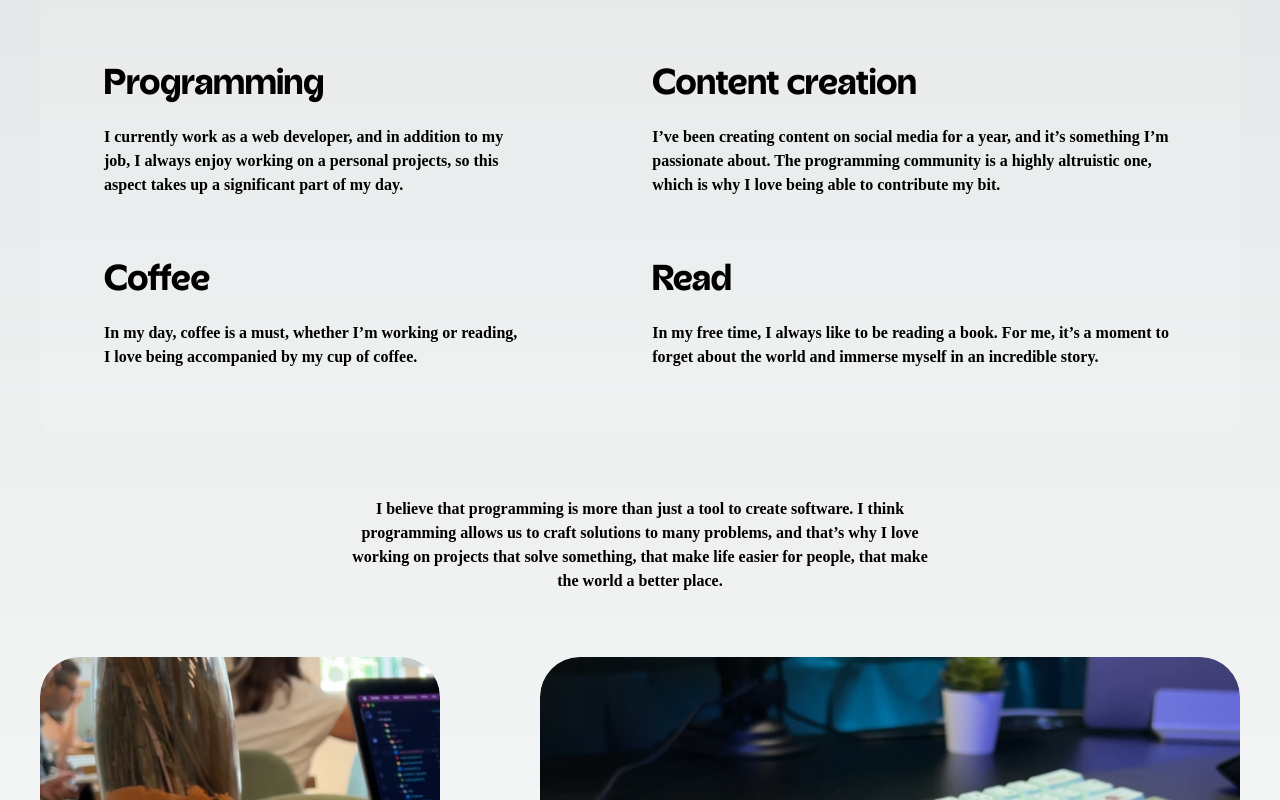
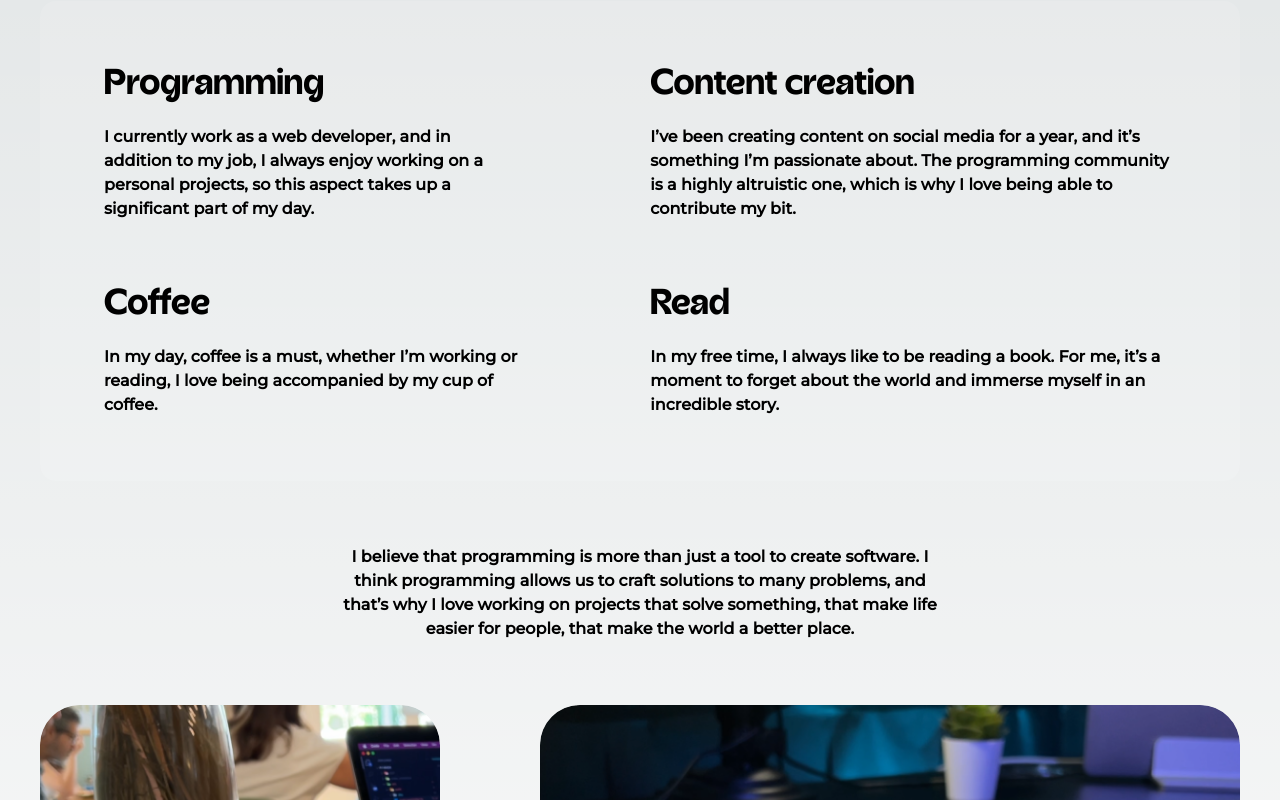
Before and after one commit to elrincondeldev/portfolio-2024, a Next.js app: page /about in a window 1280 px wide. Shown: the part 880-1680 px from the top of the page. Built offline with nearby package versions, Linux system fonts and the light colour scheme.

Commit message:
fix fonts

```diff
--- a/src/app/globals.css
+++ b/src/app/globals.css
@@ -44,7 +44,7 @@ h1, h2, h3, p, li {
 }
 
 .montserrat {
-  font-family: montserrat;
+  font-family: Montserrat-Medium;
 }
 
 .title {
```
